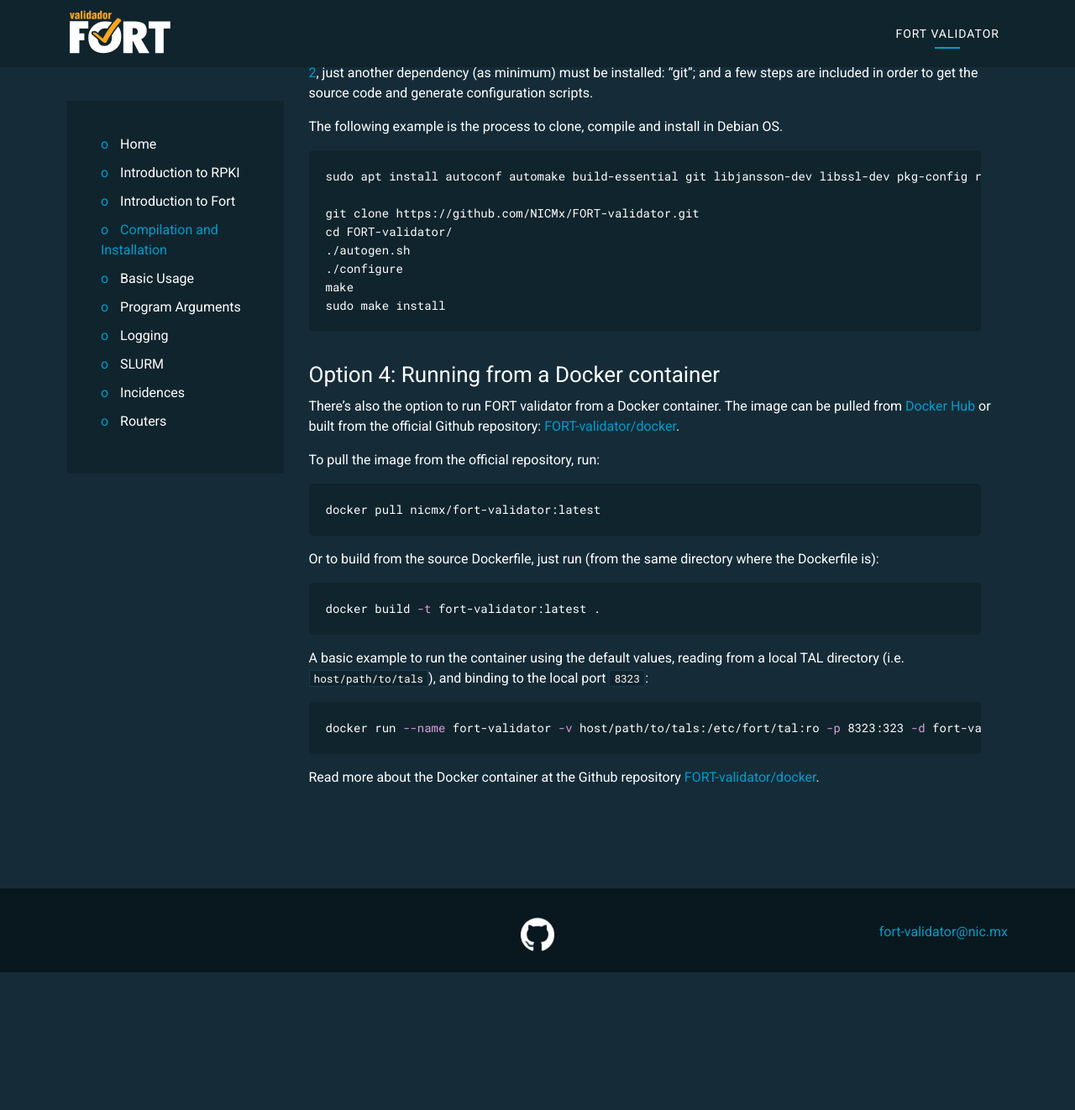
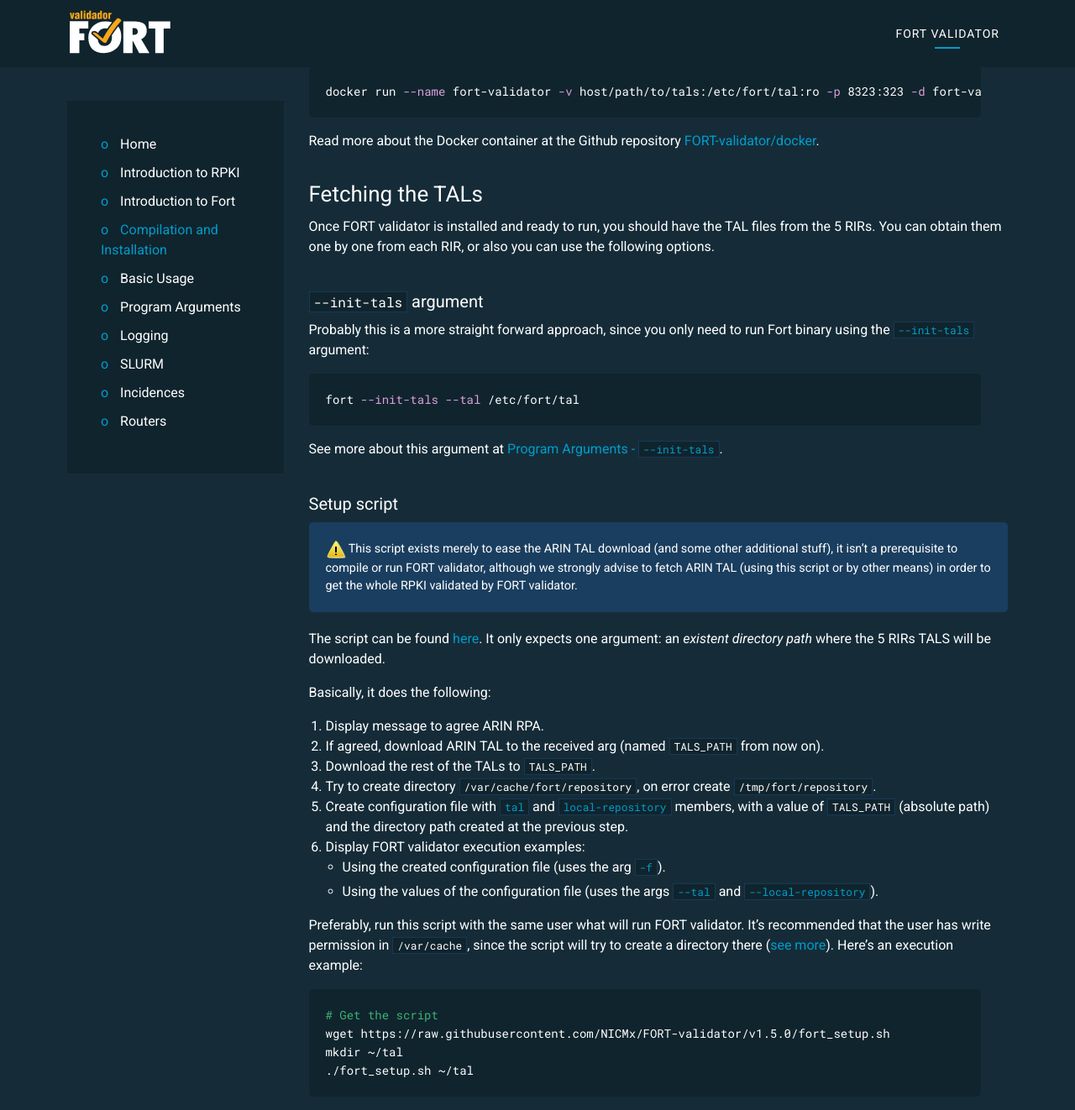
Before and after one commit to NICMx/FORT-validator, a Jekyll site: the page built from docs/installation.md, in a window 1280 px wide and 1400 px high, scrolled down 9943 px. Shown: the top 1322 px of the window at 84% size. Built offline with Jekyll 4.4.1, drawn with Linux system fonts in a browser that asks for light colours; before the commit the page ends 11101 px from its top, so only the background shows below that; some of the changed text lies outside the part shown.

Commit message:
Add 'Quick Start' paragraph and some usage examples of --init-tals

```diff
--- a/docs/installation.md
+++ b/docs/installation.md
@@ -23,8 +22,11 @@ description: Guide to compile and install FORT Validator.
 	7. [Slackware version](#slackware-version)
 	8. [Gentoo version](#gentoo-version)
 	9. [Alpine version](#alpine-version)
-5. [Option 3: Compiling and installing the git repository](#option-3-compiling-and-installing-the-git-repository)
-6. [Option 4: Running from a Docker container](#option-4-running-from-a-docker-container)
+4. [Option 3: Compiling and installing the git repository](#option-3-compiling-and-installing-the-git-repository)
+5. [Option 4: Running from a Docker container](#option-4-running-from-a-docker-container)
+6. [Fetching the TALs](#fetching-the-tals)
+	1. [`--init-tals` argument](#--init-tals-argument)
+	2. [Setup script](#setup-script)
 
 ## Dependencies
 
@@ -39,31 +41,6 @@ The dependencies are
 5. [libxml2](http://www.xmlsoft.org/)
 
 Fort is currently supported in *64-bit* OS. A 32-bit OS may face the [Year 2038 problem](https://en.wikipedia.org/wiki/Year_2038_problem) when handling dates at certificates, and currently there's no work around for this.
-
-## Setup script
-
-> ![img/warn.svg](img/warn.svg) This script exists merely to ease the ARIN TAL download (and some other additional stuff), it isn't a prerequisite to compile or run FORT validator, although we strongly advise to fetch ARIN TAL (using this script or by other means) in order to get the whole RPKI validated by FORT validator.
-
-The script can be found [here](https://github.com/NICMx/FORT-validator/blob/v{{ site.fort-latest-version }}/fort_setup.sh). It only expects one argument: an _existent directory path_ where the 5 RIRs TALS will be downloaded.
-
-Basically, it does the following:
-1. Display message to agree ARIN RPA.
-2. If agreed, download ARIN TAL to the received arg (named `TALS_PATH` from now on).
-3. Download the rest of the TALs to `TALS_PATH`.
-4. Try to create directory `/var/cache/fort/repository`, on error create `/tmp/fort/repository`.
-5. Create configuration file with [`tal`](https://nicmx.github.io/FORT-validator/usage.html#--tal) and [`local-repository`](https://nicmx.github.io/FORT-validator/usage.html#--local-repository) members, with a value of `TALS_PATH` (absolute path) and the directory path created at the previous step.
-6. Display FORT validator execution examples:
-  - Using the created configuration file (uses the arg [`-f`](https://nicmx.github.io/FORT-validator/usage.html#--configuration-file)).
-  - Using the values of the configuration file (uses the args [`--tal`](https://nicmx.github.io/FORT-validator/usage.html#--tal) and [`--local-repository`](https://nicmx.github.io/FORT-validator/usage.html#--local-repository)).
-
-Preferably, run this script with the same user what will run FORT validator. It's recommended that the user has write permission in `/var/cache`, since the script will try to create a directory there ([see more](https://refspecs.linuxfoundation.org/FHS_3.0/fhs/ch05s05.html)). Here's an execution example:
-
-{% highlight bash %}
-# Get the script
-wget https://raw.githubusercontent.com/NICMx/FORT-validator/v{{ site.fort-latest-version }}/fort_setup.sh
-mkdir ~/tal
-./fort_setup.sh ~/tal
-{% endhighlight %}
 
 ## Option 1: Installing the package
 
@@ -88,11 +65,10 @@ sudo apt install ./fort_{{ site.fort-latest-version }}-1_amd64.deb
 >
 > `deb http://ftp.mx.debian.org/debian buster main`
 
-This version ships with 4 of the 5 TALs, so in order to get the missing one, the [Setup script](#setup-script) can be executed using the argument `/etc/fort/tal`:
+This version ships with 4 of the 5 TALs, so in order to get the missing one, the [`--init-tals` argument](#--init-tals-argument) can be utilized using also the argument `--tal=/etc/fort/tal`:
 
 {% highlight bash %}
-# Assuming that the script is at the current location and the script was already downloaded
-sudo ./fort_setup.sh /etc/fort/tal
+sudo fort --init-tals --tal=/etc/fort/tal
 # Don't forget to restart fort service
 sudo service fort restart
 {% endhighlight %}
@@ -197,11 +173,10 @@ wget https://github.com/NICMx/FORT-validator/releases/download/v{{ site.fort-lat
 sudo yum install fort-{{ site.fort-latest-version }}-1.el8.x86_64.rpm
 {% endhighlight %}
 
-This version ships with 4 of the 5 TALs, so in order to get the missing one, the [Setup script](#setup-script) can be executed using the argument `/etc/fort/tal`:
+This version ships with 4 of the 5 TALs, so in order to get the missing one, the [`--init-tals` argument](#--init-tals-argument) can be utilized using also the argument `--tal=/etc/fort/tal`:
 
 {% highlight bash %}
-# Assuming that the script is at the current location and the script was already downloaded
-sudo ./fort_setup.sh /etc/fort/tal
+sudo fort --init-tals --tal=/etc/fort/tal
 {% endhighlight %}
 
 By default, FORT validator service isn't initialized once it's installed; so, initialize the service:
@@ -457,3 +432,42 @@ docker run --name fort-validator -v host/path/to/tals:/etc/fort/tal:ro -p 8323:3
 {% endhighlight %}
 
 Read more about the Docker container at the Github repository [FORT-validator/docker](https://github.com/NICMx/FORT-validator/tree/master/docker).
+
+## Fetching the TALs
+
+Once FORT validator is installed and ready to run, you should have the TAL files from the 5 RIRs. You can obtain them one by one from each RIR, or also you can use the following options.
+
+### `--init-tals` argument
+
+Probably this is a more straight forward approach, since you only need to run Fort binary using the [`--init-tals`](usage.html#--init-tals) argument:
+
+{% highlight bash %}
+fort --init-tals --tal /etc/fort/tal
+{% endhighlight %}
+
+See more about this argument at [Program Arguments - `--init-tals`](usage.html#--init-tals).
+
+### Setup script
+
+> ![img/warn.svg](img/warn.svg) This script exists merely to ease the ARIN TAL download (and some other additional stuff), it isn't a prerequisite to compile or run FORT validator, although we strongly advise to fetch ARIN TAL (using this script or by other means) in order to get the whole RPKI validated by FORT validator.
+
+The script can be found [here](https://github.com/NICMx/FORT-validator/blob/v{{ site.fort-latest-version }}/fort_setup.sh). It only expects one argument: an _existent directory path_ where the 5 RIRs TALS will be downloaded.
+
+Basically, it does the following:
+1. Display message to agree ARIN RPA.
+2. If agreed, download ARIN TAL to the received arg (named `TALS_PATH` from now on).
+3. Download the rest of the TALs to `TALS_PATH`.
+4. Try to create directory `/var/cache/fort/repository`, on error create `/tmp/fort/repository`.
+5. Create configuration file with [`tal`](https://nicmx.github.io/FORT-validator/usage.html#--tal) and [`local-repository`](https://nicmx.github.io/FORT-validator/usage.html#--local-repository) members, with a value of `TALS_PATH` (absolute path) and the directory path created at the previous step.
+6. Display FORT validator execution examples:
+  - Using the created configuration file (uses the arg [`-f`](https://nicmx.github.io/FORT-validator/usage.html#--configuration-file)).
+  - Using the values of the configuration file (uses the args [`--tal`](https://nicmx.github.io/FORT-validator/usage.html#--tal) and [`--local-repository`](https://nicmx.github.io/FORT-validator/usage.html#--local-repository)).
+
+Preferably, run this script with the same user what will run FORT validator. It's recommended that the user has write permission in `/var/cache`, since the script will try to create a directory there ([see more](https://refspecs.linuxfoundation.org/FHS_3.0/fhs/ch05s05.html)). Here's an execution example:
+
+{% highlight bash %}
+# Get the script
+wget https://raw.githubusercontent.com/NICMx/FORT-validator/v{{ site.fort-latest-version }}/fort_setup.sh
+mkdir ~/tal
+./fort_setup.sh ~/tal
+{% endhighlight %}
--- a/docs/run.md
+++ b/docs/run.md
@@ -5,11 +5,15 @@ description: This is probably all you need, an RTR server will serve the ROAs re
 
 # {{ page.title }}
 
-This is probably all you need: fetch the RIR TALs and then start an RTR server that will serve the ROAs resulting from a validation rooted at the trust anchors defined by the TALs contained at directory `--tal`:
+First you'll need the TAL files. If you don't have them already, you can execute Fort validator using the argument [`--init-tals`](usage.html#--init-tals):
 
 {% highlight bash %}
 fort --init-tals --tal <path to store TAL files>
+{% endhighlight %}
 
+Now, this is probably all you need, an RTR server will serve the ROAs resulting from a validation rooted at the trust anchors defined by the TALs contained at directory [`--tal`](usage.html#--tal):
+
+{% highlight bash %}
 fort \
 	--tal <path to your TAL files> \
 	--local-repository <path where you want to keep your local cache> \
```
Also changed, not shown: other parts of docs/installation.md (+2 -3 lines), docs/index.md (+7 -0 lines), docs/usage.md (+5 -1 lines), README.md.
